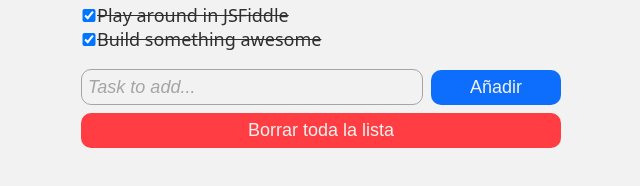
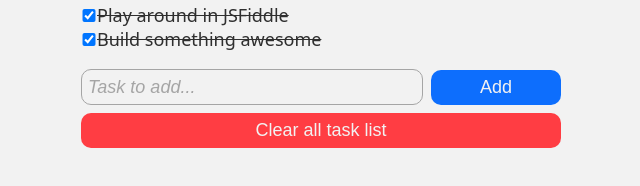
Before and after one commit to notDRKY/vue-project-task-list, a Vue app: page / in a window 1280 px wide. Shown: the part 166-352 px from the top of the page, without its empty margins (319-959 px from the left). Built offline with nearby package versions, Linux system fonts and the light colour scheme.

Commit message:
translate spanish >> english

```diff
--- a/src/components/TodoAdd.vue
+++ b/src/components/TodoAdd.vue
@@ -2,7 +2,7 @@
   <div>
     <form @submit.prevent="addTodo">
       <input placeholder="Task to add..." v-model="newTodo" />
-      <button type="submit">Añadir</button>
+      <button type="submit">Add</button>
     </form>
   </div>
 </template>
--- a/src/components/TodoDelAll.vue
+++ b/src/components/TodoDelAll.vue
@@ -1,5 +1,5 @@
 <template>
-  <button @click="delTodos">Borrar toda la lista</button>
+  <button @click="delTodos">Clear all task list</button>
 </template>
 
 <script>
@@ -9,7 +9,7 @@ export default {
   name: "todo-del-all",
   methods: {
     delTodos() {
-      if (confirm('¿Deseas borrar toda la lista de tareas?')) {
+      if (confirm('Do you want to delete the entire to-do list?')) {
         store.clearTodosAction()
       }
     }
--- a/src/components/TodoItem.vue
+++ b/src/components/TodoItem.vue
@@ -30,12 +30,12 @@ export default {
   },
   methods: {
     delTodo() {
-      if (confirm(`Vas a borrar la tarea: '${this.todo.title}'`)) {
+      if (confirm(`You are going to delete the task: '${this.todo.title}'`)) {
         store.delTodoAction(this.todo.id)
       }
     },
     toogleDone() {
-      if (confirm(`Vas a cambiar el estado de la tarea: '${this.todo.title}'`)) {
+      if (confirm(`You are going to change the status of the task: '${this.todo.title}'`)) {
         store.toggleDoneAction(this.todo.id)
       } else {
         this.done = this.todo.done
--- a/src/components/TodoList.vue
+++ b/src/components/TodoList.vue
@@ -4,7 +4,7 @@
     <ul v-if="todos.length">
       <todo-item v-for="item in todos" :key="item.id" :todo="item" />
     </ul>
-    <p v-else>No hay tareas que mostrar</p>
+    <p v-else>No tasks to show</p>
   </div>
 </template>
 
```
